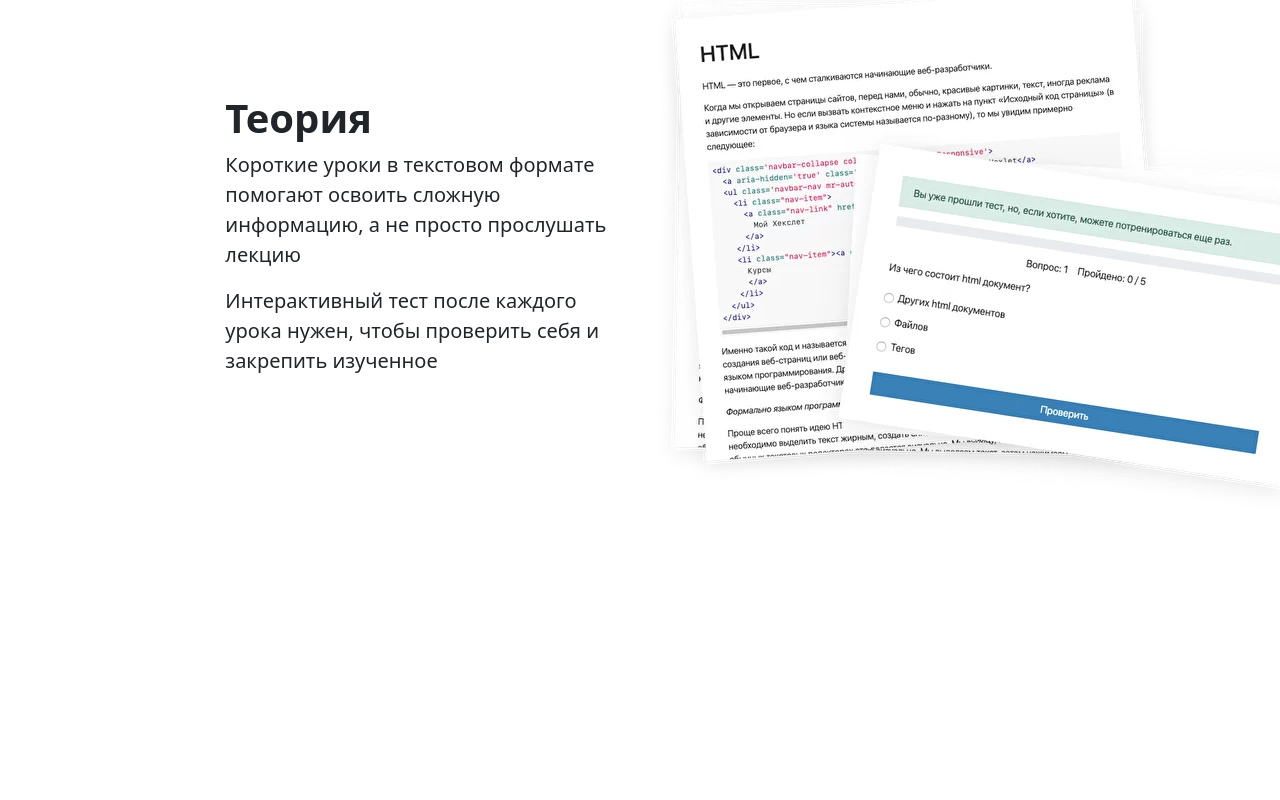
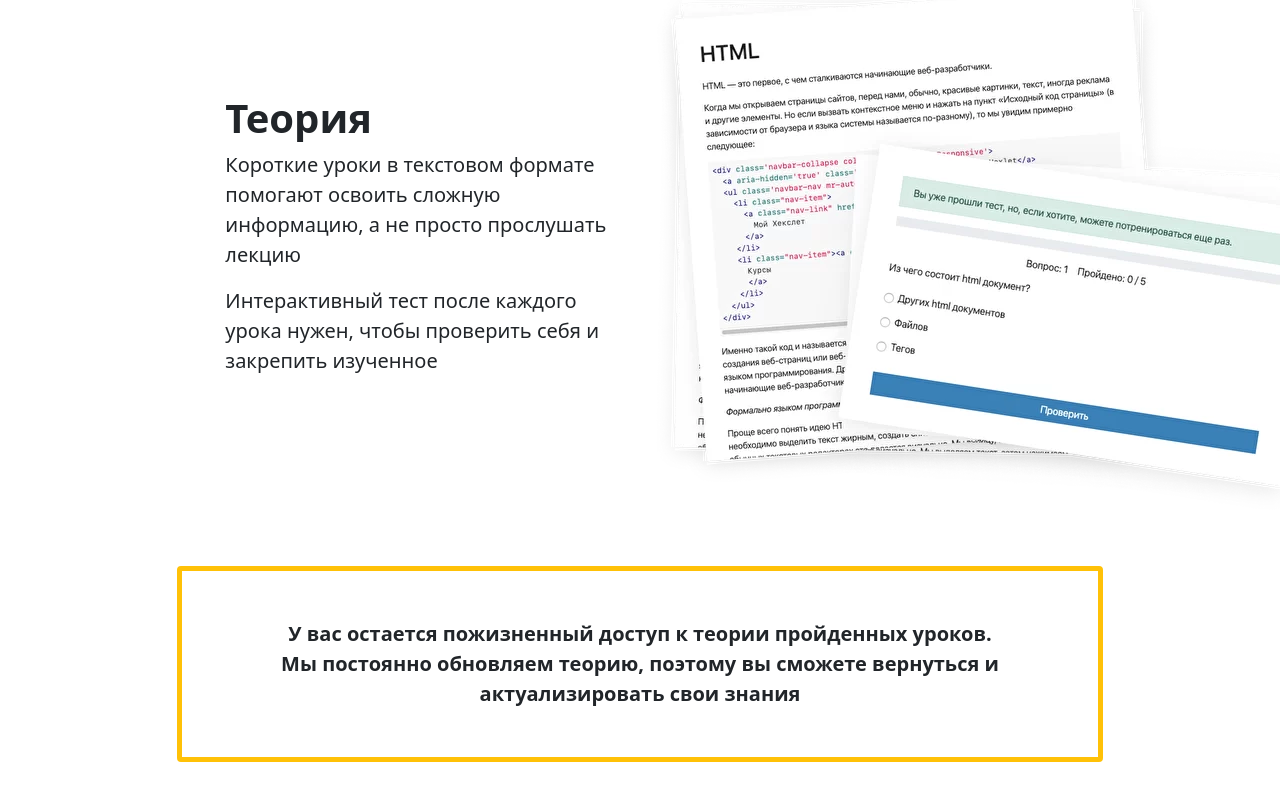
Before and after one commit to Chivirda/hexlet, a website: page src/index.pug in a window 1280 px wide. Shown: the part 3009-3809 px from the top of the page. Before the commit the page ends 3575 px from the top, so only its background shows below. Drawn offline with nearby package versions, Linux system fonts and the light colour scheme; files that its build step writes are made by us from their sources; files whose address does not match are found by name.

Commit message:
feat: Закончил блок теории

```diff
--- a/src/index.pug
+++ b/src/index.pug
@@ -150,3 +150,11 @@ html(lang="en")
                     p.fs-5 Интерактивный тест после каждого урока нужен, чтобы проверить себя и закрепить изученное
             .col-sm-12.col-lg-6
                 img(src="images/theory.webp", alt="theory")
+
+        .container.mb-5
+            .row.d-flex.justify-content-center
+                .col-lg-10
+                    .card.border.border-5.border-warning
+                        .card-body.d-flex.flex-column.justify-content-center.fw-bolder.fs-5.p-5
+                            span.card-text.text-center У вас остается пожизненный доступ к теории пройденных уроков.
+                            span.card-text.text-center Мы постоянно обновляем теорию, поэтому вы сможете вернуться и актуализировать свои знания
```
Also changed, not shown: build/index.html.
